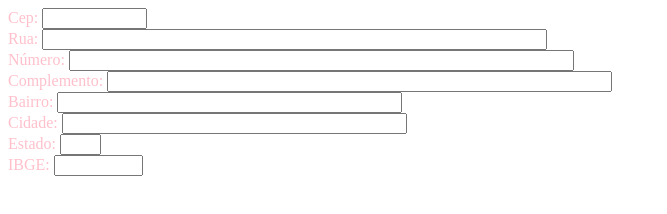
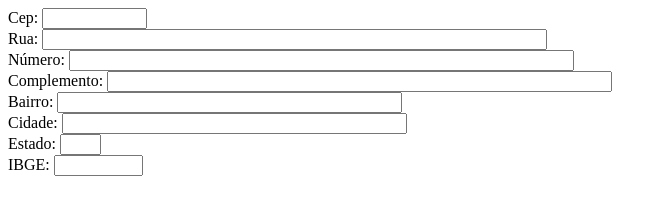
Before and after one commit to ArturSaade/jsonViaCep, a plain HTML site: page index.html in a window 1280 px wide. Shown: the whole page, without its empty margins (0-667 px from the left). Drawn offline with Linux system fonts and the light colour scheme.

Commit message:
Update index.html

```diff
--- a/index.html
+++ b/index.html
@@ -3,9 +3,9 @@
     <title>ViaCEP Webservice</title>
     <meta http-equiv="Content-Type" content="text/html; charset=utf-8" />
     <style>
-        /*Digite o css abaixo dentro dessa tag style*/
-        label{
-            color: pink;
+        background-color: blue;
+
+
         }
     </style>
     <!-- Adicionando Javascript -->
```
